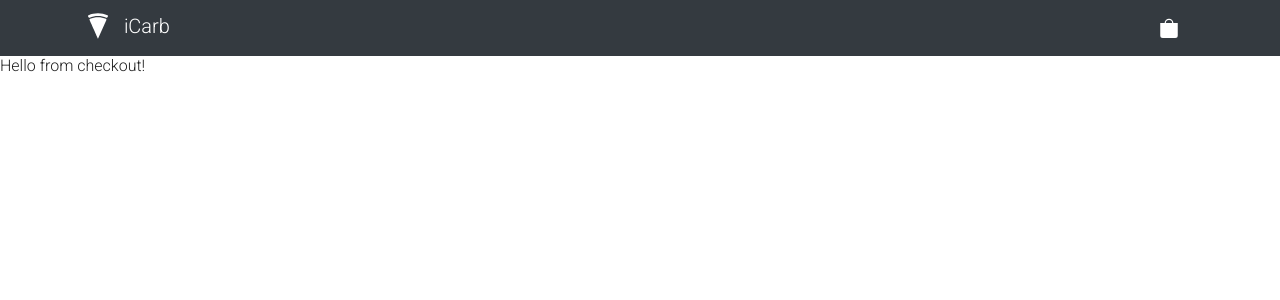
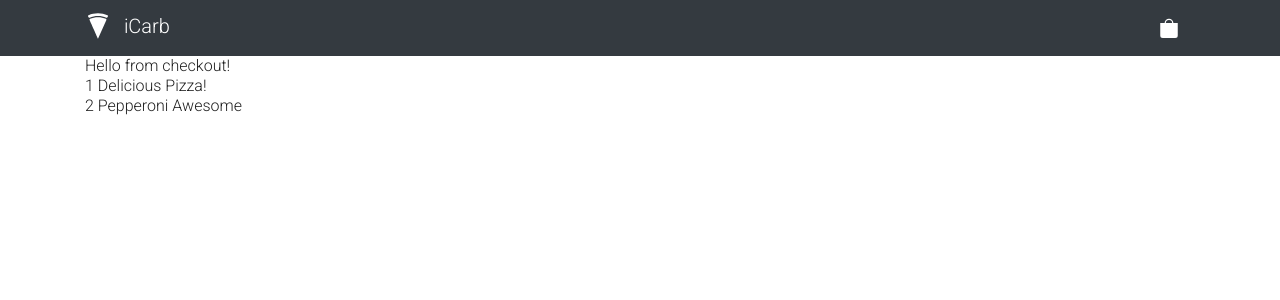
Before and after one commit to sketchbook21/icarb, a React (Create React App) app: page /icarb/checkout in a window 1280 px wide. Shown: the top 300 px of the page. Built offline with nearby package versions, Linux system fonts and the light colour scheme.

Commit message:
hookup redux

```diff
--- a/src/App.js
+++ b/src/App.js
@@ -9,7 +9,6 @@ import Nav from "./components/Nav";
 import Checkout from "./components/Checkout";
 
 const App = (props) => {
-  console.log("props", props);
   return (
     <Provider store={props.store}>
       <Router>
--- a/src/components/Checkout.js
+++ b/src/components/Checkout.js
@@ -1,7 +1,22 @@
 import React from "react";
+import { connect } from "react-redux";
+import { Container } from "react-bootstrap";
 
-const Checkout = () => {
-  return <div>Hello from checkout!</div>;
+const Checkout = (props) => {
+  const displayPizzas = props.pizzaList.map((pizza) => {
+    return (
+      <div key={pizza.id}>
+        {pizza.id} {pizza.name}
+      </div>
+    );
+  });
+  return <Container>Hello from checkout!{displayPizzas}</Container>;
 };
 
-export default Checkout;
+const mapStateToProps = (state) => {
+  return {
+    pizzaList: state.pizzas.pizzaList,
+  };
+};
+
+export default connect(mapStateToProps, null)(Checkout);
--- a/src/components/Home.js
+++ b/src/components/Home.js
@@ -5,7 +5,7 @@ import { useHistory } from "react-router";
 const Home = () => {
   const history = useHistory();
   const handleToOrder = () => {
-    history.push("pizza/1");
+    history.push("/icarb/pizza/1");
   };
 
   return (
--- a/src/components/Nav.js
+++ b/src/components/Nav.js
@@ -1,18 +1,25 @@
 import React from "react";
+import { useHistory } from "react-router";
 import { Navbar, Container, Image } from "react-bootstrap";
 
 const Nav = () => {
+  const history = useHistory();
+
+  const handleHomeUrl = () => {
+    history.push("/icarb");
+  };
+
   return (
     <Navbar expand="sm" bg="dark" variant="dark">
       <Container>
         <Navbar.Brand
-          href="/icarb"
+          onClick={handleHomeUrl}
           className="w-100 d-flex justify-content-between align-items-center"
         >
           <span>
             <Image
+              className="pr-2 pb-1"
               src="/icarb/pizza.svg"
-              className="pr-2 pb-1"
               style={{ height: "1.5em" }}
             />{" "}
             iCarb
--- a/src/components/Order.js
+++ b/src/components/Order.js
@@ -1,8 +1,13 @@
-import React from "react";
-import { Container, Row, Col } from "react-bootstrap";
+import React, { useState } from "react";
+import { Container, Row, Col, Button } from "react-bootstrap";
+import { useHistory } from "react-router";
 import SubtotalContainer from "./containers/SubtotalContainer";
 
 const Order = (props) => {
+  const history = useHistory();
+  const handleContinue = () => {
+    history.push("/icarb/checkout");
+  };
   return (
     <Container>
       <Row>
@@ -12,6 +17,7 @@ const Order = (props) => {
         <Col md={6}>
           Hello from right column
           <SubtotalContainer />
+          <Button onClick={handleContinue}>Continue</Button>
         </Col>
       </Row>
     </Container>
--- a/src/components/containers/SubtotalContainer.js
+++ b/src/components/containers/SubtotalContainer.js
@@ -1,15 +1,7 @@
 import React from "react";
-import { connect } from "react-redux";
 
 const SubtotalContainer = (props) => {
-  console.log(props.pizzaList);
   return <div>Hello from SubtotalContainer</div>;
 };
 
-const mapStateToProps = (state) => {
-  return {
-    pizzaList: state.pizzaList,
-  };
-};
-
-export default connect(mapStateToProps, null)(SubtotalContainer);
+export default SubtotalContainer;
--- a/src/modules/pizzas.js
+++ b/src/modules/pizzas.js
@@ -5,7 +5,10 @@
 // Reducer and its initialState
 
 const initialState = {
-  pizzaList: [],
+  pizzaList: [
+    { id: 1, name: "Delicious Pizza!" },
+    { id: 2, name: "Pepperoni Awesome" },
+  ],
 };
 
 const pizzas = (state = initialState, action) => {
```
